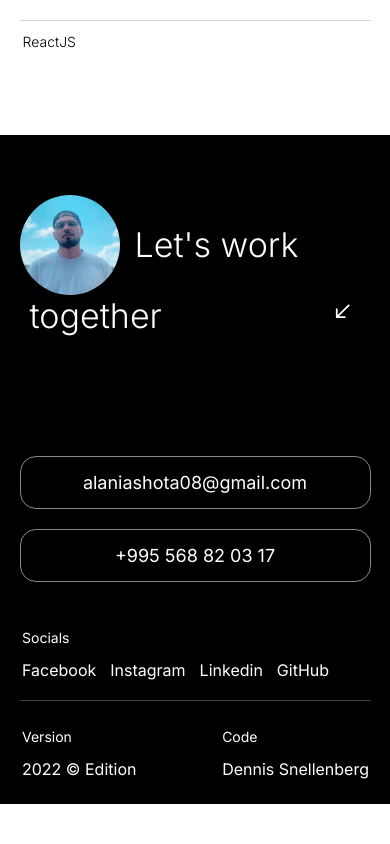
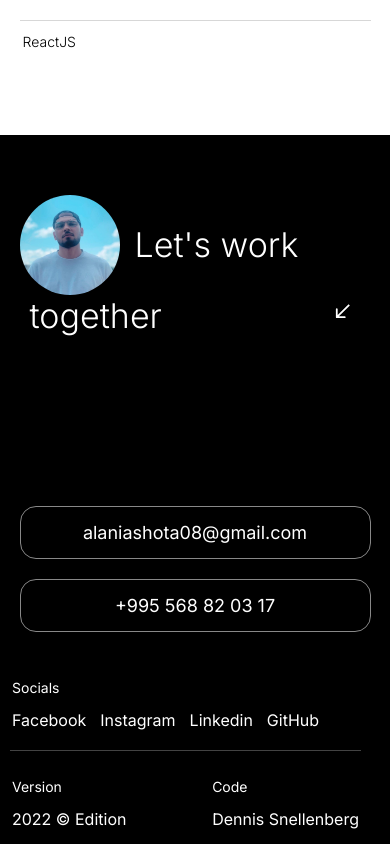
Before and after one commit to AlaniaShota/Portfolio, a React (Vite) app: page / in a window 390 px wide. Shown: the part 3657-4501 px from the top of the page. Before the commit the page ends 4461 px from the top, so only its background shows below. Built offline with nearby package versions, Linux system fonts and the light colour scheme.

Commit message:
change responsive

```diff
--- a/src/components/contact/Contact.scss
+++ b/src/components/contact/Contact.scss
@@ -256,9 +256,11 @@ a {
     .contact {
         // height: 70vh;
         justify-content: space-evenly;
+        // width: 100%;
 
         .contact-body {
             padding: 40px 0 0 0;
+            // width: 100%;
             // height: 100%;
             // gap: 80px;
             justify-content: center;
@@ -303,7 +305,7 @@ a {
                 align-items: flex-start;
                 flex-direction: column;
                 gap: 20px;
-                margin: 120px 0 35px 0;
+                margin: 170px 0 35px 0;
             }
         }
     }
--- a/src/components/navigation/footer/Footer.scss
+++ b/src/components/navigation/footer/Footer.scss
@@ -136,11 +136,12 @@ a {
 
     .contact-information {
         flex-direction: column-reverse;
+        width: 100%;
 
         & .stripe {
             display: block;
             width: 90%;
-            margin: 15px 20px;
+            margin: 15px 10px;
             height: 1px;
             background-color: rgb(134, 134, 134);
             opacity: 0.5;
@@ -150,13 +151,13 @@ a {
             justify-content: flex-start;
             align-items: flex-start;
             justify-content: space-between;
-            padding: 10px auto 20px 20px;
+            padding: 10px 10px 10px 10px;
             width: 90%;
         }
 
         & .contact-social-link {
             justify-content: flex-start;
-            padding: 10px 0 0 20px;
+            padding: 10px 0 0 10px;
             width: 90%;
         }
 
```
